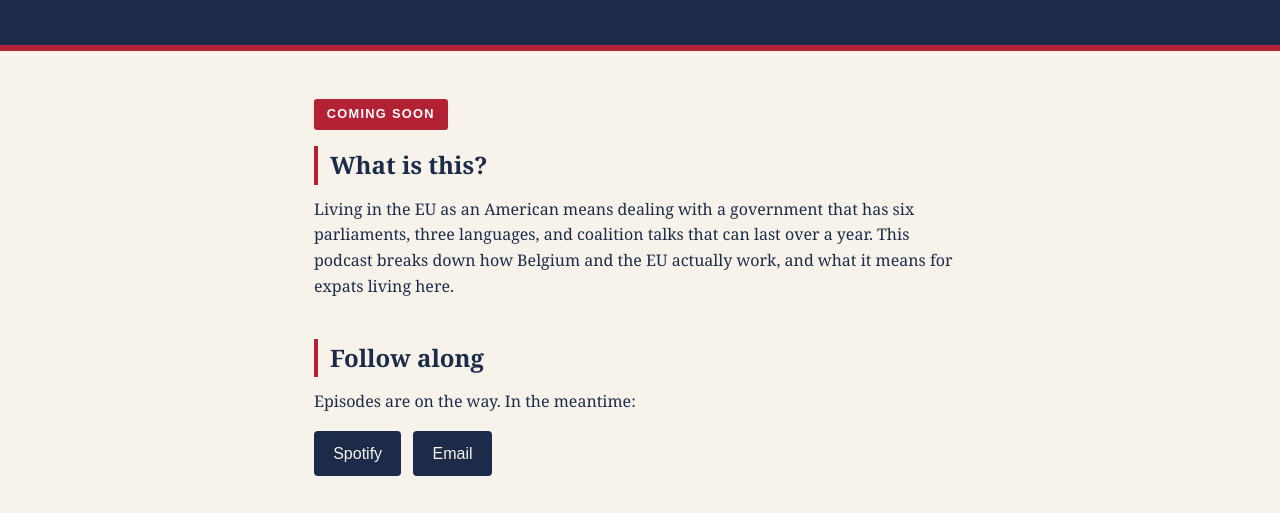
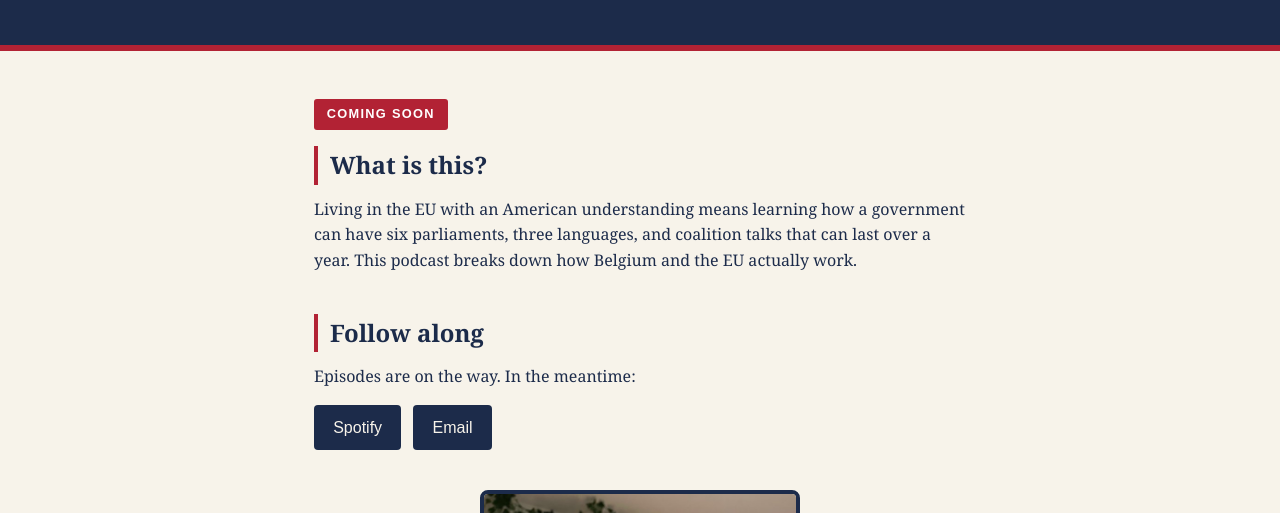
Before and after one commit to NTWTNTWT/notaxationwithouttranslation.github.io, a plain HTML site: page index.html in a window 1280 px wide. Shown: the part 229-742 px from the top of the page. Drawn offline with Linux system fonts and the light colour scheme.

Commit message:
Update podcast description in index.html
Revised the description of living in the EU as an American to clarify the experience and focus on the podcast's content.

```diff
--- a/index.html
+++ b/index.html
@@ -121,10 +121,10 @@
       <span class="badge">Coming soon</span>
       <h2>What is this?</h2>
       <p>
-        Living in the EU as an American means dealing with a government
-        that has six parliaments, three languages, and coalition talks that
+        Living in the EU with an American understanding means learning how a government
+        can have six parliaments, three languages, and coalition talks that
         can last over a year. This podcast breaks down how Belgium and the
-        EU actually work, and what it means for expats living here.
+        EU actually work.
       </p>
     </section>
 
```
